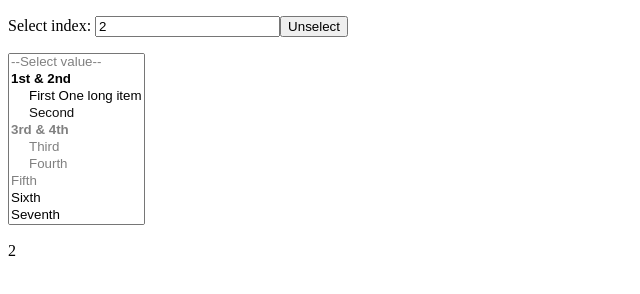
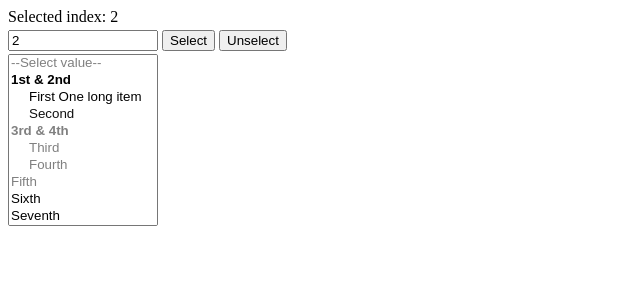
Before and after one commit to viT-1/iAMcss-samples, a plain HTML site: page v3/v-select/index.html in a window 1280 px wide. Shown: the whole page, without its empty margins (0-640 px from the left). Drawn offline with nearby package versions, Linux system fonts and the light colour scheme.

Commit message:
some decorative updates for v-select

```diff
--- a/v3/v-select/index.html
+++ b/v3/v-select/index.html
@@ -7,7 +7,11 @@
 </head>
 <body>
 	<div iam-app>
-		<p>Select index: <input v-model.lazy="selIndexes" /><button @click="onUnselect">Unselect</button></p>
+		<p iam-p>Selected index: <span v-cloak>{{selIndexes}}</span></p>
+		<p iam-p>
+			<input v-model.lazy="selIndexes" iam-input="indexes" />
+			<button>Select</button>
+			<button @click="onUnselect">Unselect</button></p>
 		<select multiple v-select="selIndexes" v-on:select-change="onSelectChange">
 			<option value="" disabled selected placeholder>--Select value--</option>
 			<optgroup label="1st & 2nd">
@@ -22,7 +26,6 @@
 			<option value="6th">Sixth</option>
 			<option value="7th">Seventh</option>
 		</select>
-		<p v-cloak>{{selIndexes}}</p>
 	</div>
 	<script src="https://cdn.jsdelivr.net/npm/vue@2.6.14/dist/vue.min.js"></script>
 	<!-- <script src="../../assets/vue2.6.14.min.js"></script> -->
--- a/v3/v-select/v-select.css
+++ b/v3/v-select/v-select.css
@@ -1,5 +1,13 @@
-[iam-select] {
+[iam-p] {
+	margin: 0;
+}
+
+[iam-input ~= indexes]
+, [iam-select] {
+	box-sizing: border-box;
+	margin-top: .5ex;
 	min-width: 120px;
+	width: 150px;
 }
 
 [iam-select-option]:hover {
@@ -16,4 +24,5 @@
 [iam-select-option ~= disabled]
 , [iam-select-option ~= disabled]:hover {
 	color: gray;
+	cursor: not-allowed;
 }
```
